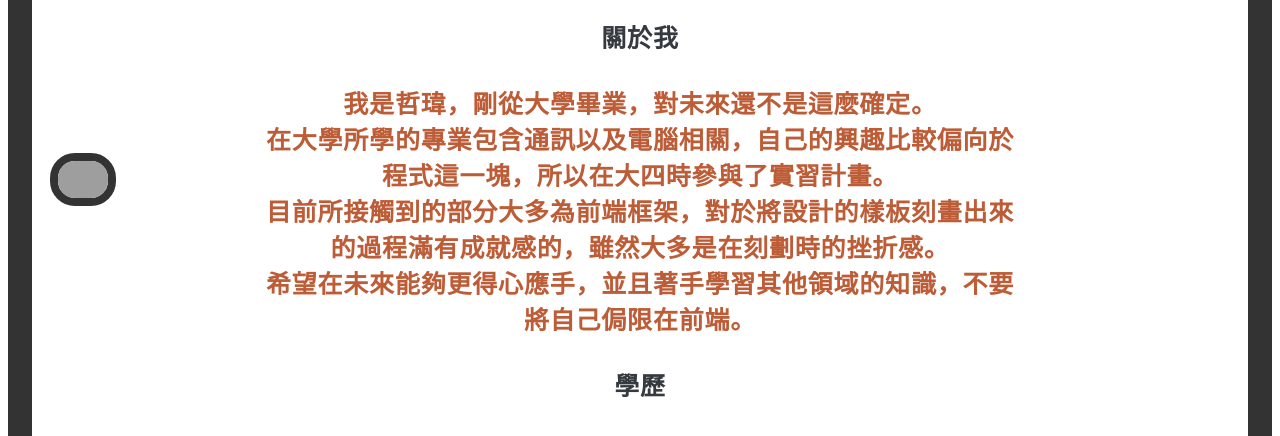
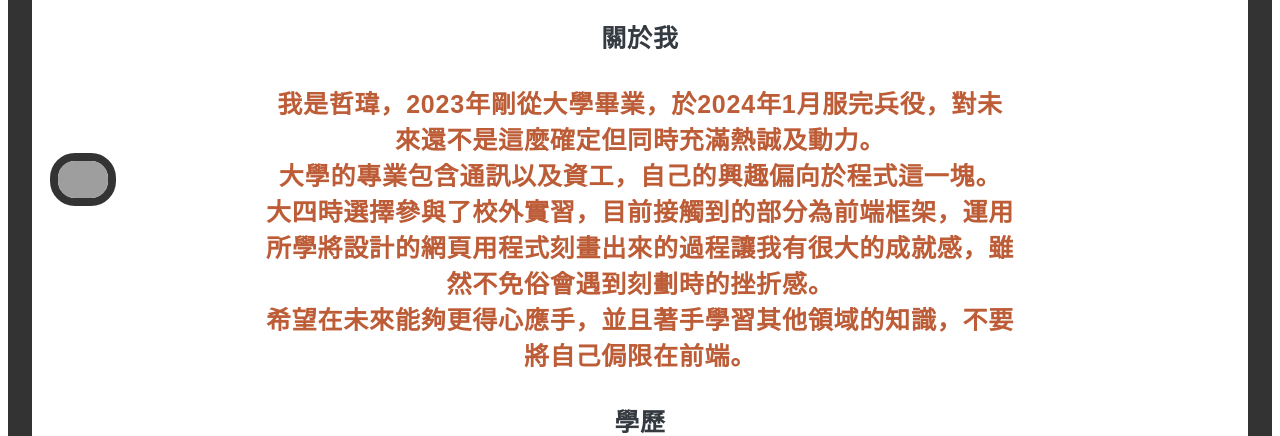
Before and after one commit to haru0414/resume-page, an Angular app: page /resume-page/ in a window 1280 px wide. Shown: the part 494-930 px from the top of the page. Built offline with nearby package versions, Linux system fonts and the light colour scheme; grey boxes are pictures that could not be loaded.

Commit message:
24.01.13 update
fix Text error , updated email address
add admDesc

```diff
--- a/src/app/connection/connection.component.html
+++ b/src/app/connection/connection.component.html
@@ -32,7 +32,7 @@
     ></span>
   </li>
   <li class="icon mail">
-    <span class="tooltip">chewei@webglsoft.com</span>
+    <span class="tooltip">skb900414@gmail.com</span>
     <span
       ><i class="fab fa-mail"
         ><img src="../resume-page/assets/icons/icon-mail.png" /></i
--- a/src/app/detail/detail.component.ts
+++ b/src/app/detail/detail.component.ts
@@ -7,7 +7,7 @@ import { Component, OnInit } from '@angular/core';
 })
 export class DetailComponent implements OnInit {
   abmDesc =
-    '我是哲瑋，剛從大學畢業，對未來還不是這麼確定。 <br />在大學所學的專業包含通訊以及電腦相關，自己的興趣比較偏向於程式這一塊，所以在大四時參與了實習計畫。<br />目前所接觸到的部分大多為前端框架，對於將設計的樣板刻畫出來的過程滿有成就感的，雖然大多是在刻劃時的挫折感。<br />希望在未來能夠更得心應手，並且著手學習其他領域的知識，不要將自己侷限在前端。<br />';
+    '我是哲瑋，2023年剛從大學畢業，於2024年1月服完兵役，對未來還不是這麼確定但同時充滿熱誠及動力。 <br />大學的專業包含通訊以及資工，自己的興趣偏向於程式這一塊。<br />大四時選擇參與了校外實習，目前接觸到的部分為前端框架，運用所學將設計的網頁用程式刻畫出來的過程讓我有很大的成就感，雖然不免俗會遇到刻劃時的挫折感。<br />希望在未來能夠更得心應手，並且著手學習其他領域的知識，不要將自己侷限在前端。<br />';
   graduate = '2023年畢業於國立高雄科技大學 <br /> -電腦與通訊工程系-';
   work = '2022/9 進入 GLSoft 實習 <br / >2023/7 開始兼職擔任前端工程師';
   skill = 'HTML、CSS、JS <br/> 大學畢業專題使用過SwiftUI';
```
